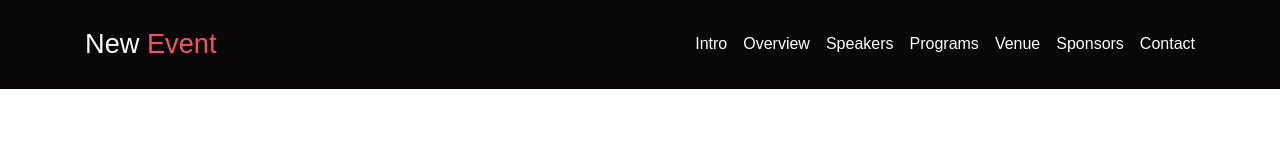
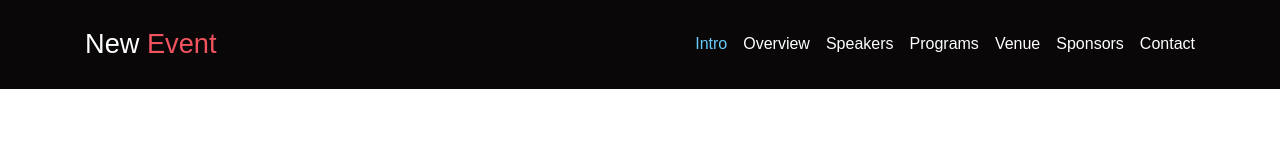
Before and after one commit to Abdullah2000Habib/React_Project02, a React (Create React App) app: page / in a window 1280 px wide. Shown: the top 160 px of the page. Built offline with nearby package versions, Linux system fonts and the light colour scheme.

Commit message:
Video 19-How to make a dynamic active route

```diff
--- a/package.json
+++ b/package.json
@@ -1,5 +1,4 @@
 {
-  "homepage": "https://Abdullah2000Habib.github.io/React_Project-1",
   "name": "second-react-app",
   "version": "0.1.0",
   "private": true,
--- a/src/App.js
+++ b/src/App.js
@@ -1,13 +1,23 @@
-import React from 'react'
+import React from 'react';
+import { BrowserRouter, Route, Routes } from 'react-router-dom';
 
-import './design-system/main.css'
-import Home from './pages/home/Home'
+import './design-system/main.css';
+import Home from './pages/home/Home';
 
 function App() {
   return (
-    <>
-      <Home />
-    </>
+          <BrowserRouter>
+
+          <Routes>
+
+            <Route  path='/' element={<Home/>} />
+
+
+
+          </Routes>
+
+
+          </BrowserRouter>
   )
 }
 
--- a/src/pages/home/components/Navbar/Links.jsx
+++ b/src/pages/home/components/Navbar/Links.jsx
@@ -1,4 +1,7 @@
-const links = [
+export default function  links(){
+
+
+        return ( [
 
         {
                 navLink:"/",
@@ -8,47 +11,45 @@
 
         },
         {
-                navLink:"/",
+                navLink:"/overview",
                 navText:"Overview",
 
 
 
         },
         {
-                navLink:"/",
+                navLink:"/speakers",
                 navText:"Speakers",
 
 
 
         },
         {
-                navLink:"/",
+                navLink:"/programs",
                 navText:"Programs",
 
 
 
         },
         {
-                navLink:"/",
+                navLink:"/venue",
                 navText:"Venue",
 
 
 
         },
         {
-                navLink:"/",
+                navLink:"/sponsors",
                 navText:"Sponsors",
 
 
 
         },
         {
-                navLink:"/",
+                navLink:"/contact",
                 navText:"Contact",
 
 
 
         }
-]
-
-export default links
+])}
--- /dev/null
+++ b/src/pages/home/components/Navbar/NavItems.jsx
@@ -0,0 +1,25 @@
+import React from 'react';
+import { useLocation } from 'react-router-dom';
+import theme from '../../../../design-system/config';
+import links from './Links';
+import NavLinks from './NavLinks';
+
+export default function NavItems() {
+
+    const items = links();
+    const route = useLocation();
+
+  return (
+    <>
+      {items.map((link,index)=>{
+
+     return <NavLinks  color ={route.pathname === link.navLink ? theme.active: theme.white}navLink={link.navLink} navText={link.navText} key={index}></NavLinks>
+
+    })
+}
+
+
+</>
+
+  )
+}
--- a/src/pages/home/components/Navbar/NavLinks.jsx
+++ b/src/pages/home/components/Navbar/NavLinks.jsx
@@ -1,8 +1,12 @@
 import React from 'react';
-import { Link } from './styles';
+// import { Link } from 'react-router-dom';
+ import { Links } from './styles';
 
-export default function NavLinks({navLink,navText}) {
+export default function NavLinks({navLink,navText,color}) {
   return (
-    <Link href={navLink}>{navText}</Link>
+
+    <Links style={{color:color}} to={navLink}>{navText}</Links>
+
+    // <Link style={{color:color}} href={navLink}>{navText}</Link>
   )
 }
--- a/src/pages/home/components/Navbar/Navbar.jsx
+++ b/src/pages/home/components/Navbar/Navbar.jsx
@@ -1,6 +1,5 @@
 import React from "react";
-import links from "./Links";
-import NavLinks from "./NavLinks";
+import NavItems from "./NavItems";
 import { Event, LinkWrapper, NavbarWrapper, NavContainer, NavTitle } from "./styles";
 
 export default function Navbar() {
@@ -14,12 +13,7 @@
 
                     <LinkWrapper>
 
-                        {
-                            links.map((link,index)=>{
-
-                                return <NavLinks navLink={link.navLink} navText={link.navText} key={index}></NavLinks>
-                            })
-                        }
+                       <NavItems/>
 
 
 
--- a/src/pages/home/components/Navbar/styles.jsx
+++ b/src/pages/home/components/Navbar/styles.jsx
@@ -1,6 +1,6 @@
 import styled from "@emotion/styled";
+import { Link } from "react-router-dom";
 import theme from "../../../../design-system/config";
-
 export const NavbarWrapper = styled("section")`
     label: NavbarWrapper;
     padding: 1.5rem 0 ;
@@ -25,12 +25,19 @@
     color: ${theme.primary};
 
 `;
-export const Link = styled("a")`
-    label: Link;
-    font-size: 1rem;
-    color: ${theme.white};
-    text-decoration: none;
-`;
+
+// export const Link = styled("a")`
+//     label: Link;
+//     font-size: 1rem;
+//     color: ${theme.white};
+//     text-decoration: none;
+
+//     &:hover {
+
+
+//         text-decoration: none;
+//     }
+// `;
 
 export const LinkWrapper = styled("div")`
     label: LinkWrapper;
@@ -44,3 +51,18 @@
 
 
 `;
+
+export const Links = styled(Link)`
+    label: Link;
+    font-size: 1rem;
+    color: ${theme.white};
+    text-decoration: none;
+
+
+    &:hover {
+
+
+        text-decoration: none;
+       color:${theme.active} !important;
+    }
+`;
```
